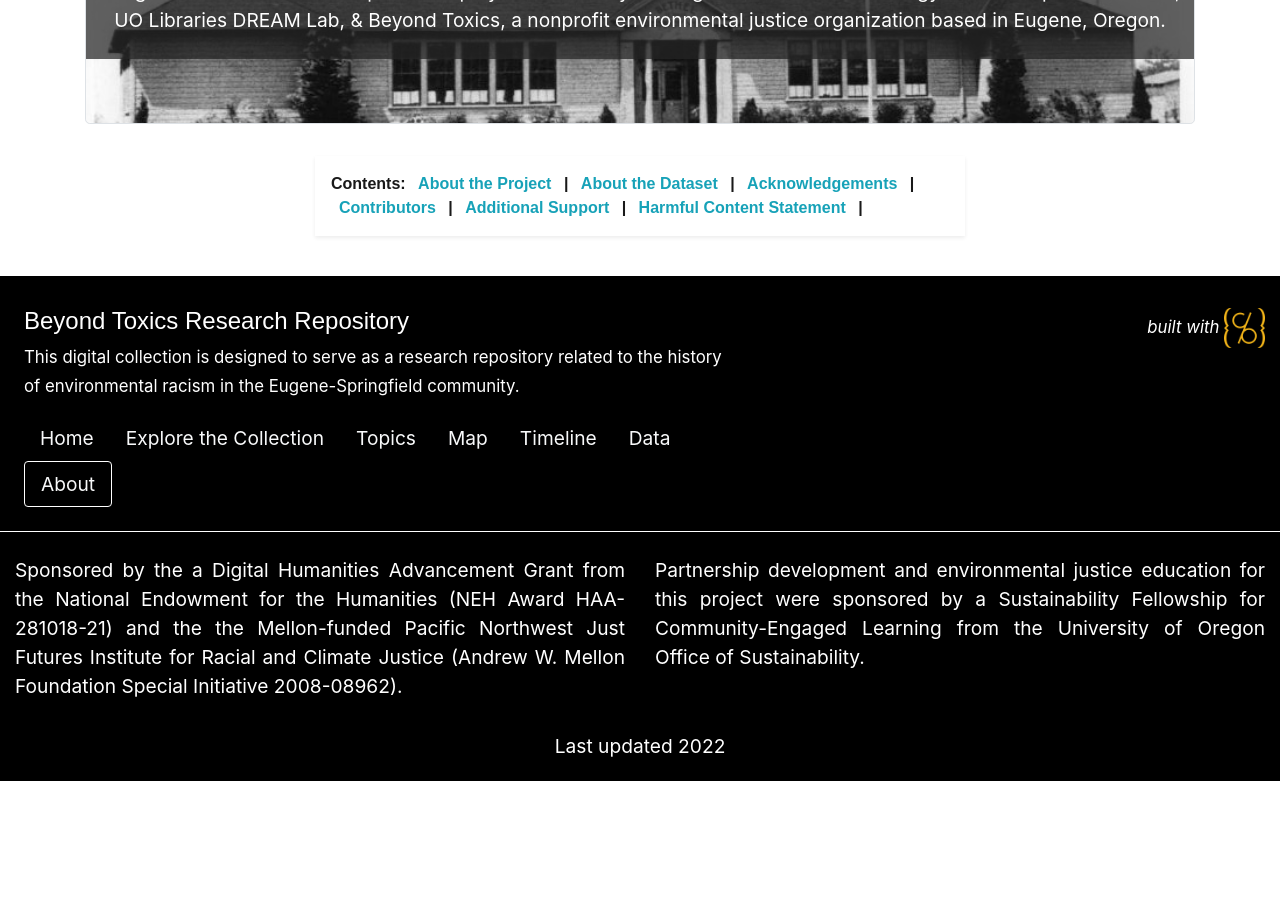
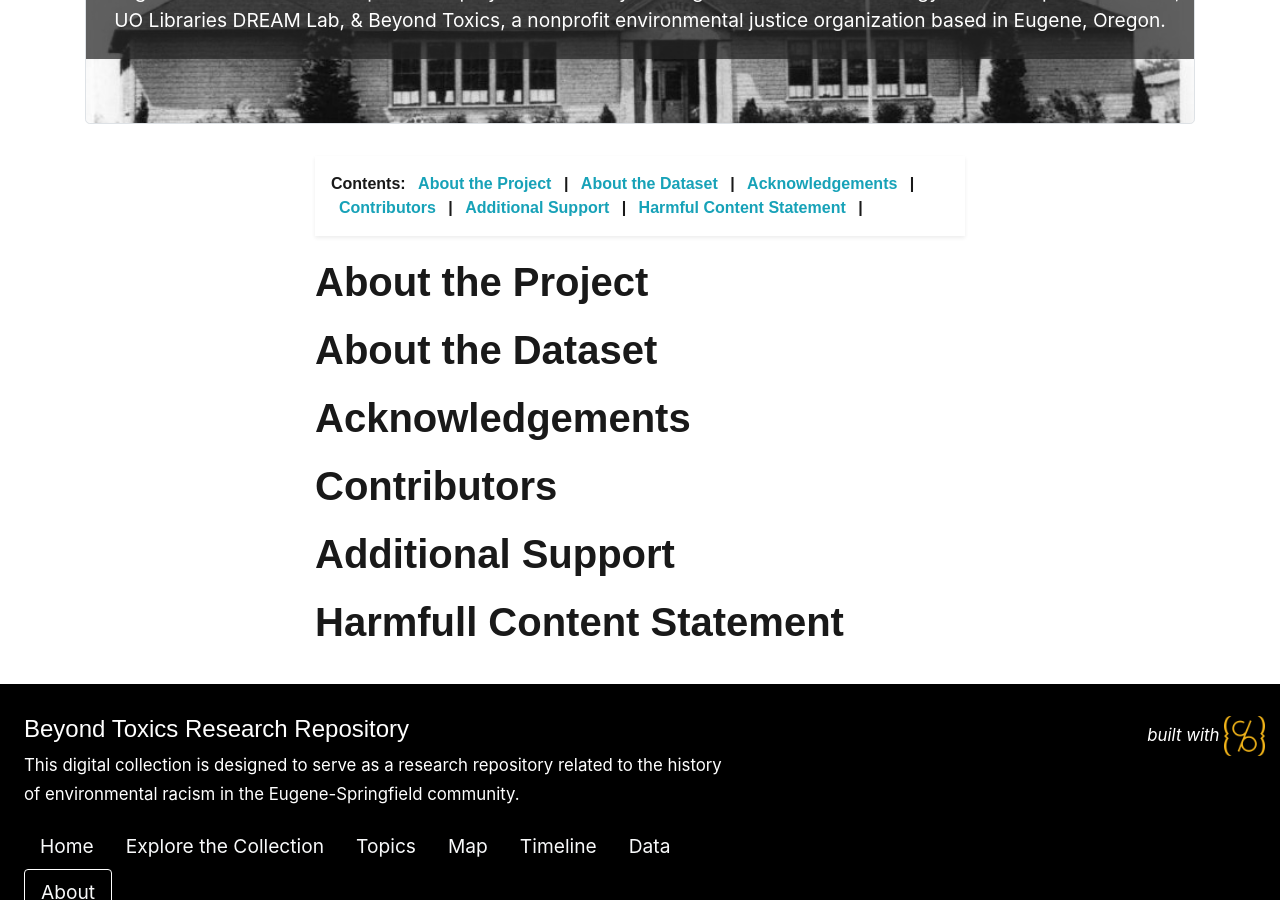
Before and after one commit to learn-static/eng-470, a Jekyll site: the page built from pages/about.md, in a window 1280 px wide and 900 px high, scrolled down 371 px. Built offline with Jekyll 4.4.1, drawn with Linux system fonts in a browser that asks for light colours; nearby versions of some CDN libraries; some web fonts are replaced; before the commit the page ends 1152 px from its top, so only the background shows below that.

Commit message:
Update about.md
Added headers

```diff
--- a/pages/about.md
+++ b/pages/about.md
@@ -11,3 +11,15 @@
 {% include feature/jumbotron.html objectid="bethel-school_1930" %}
 
 {% include feature/nav-menu.html sections="About the Project;About the Dataset;Acknowledgements;Contributors;Additional Support;Harmful Content Statement" %}
+
+# About the Project
+
+# About the Dataset
+
+# Acknowledgements
+
+# Contributors
+
+# Additional Support
+
+# Harmfull Content Statement
```
